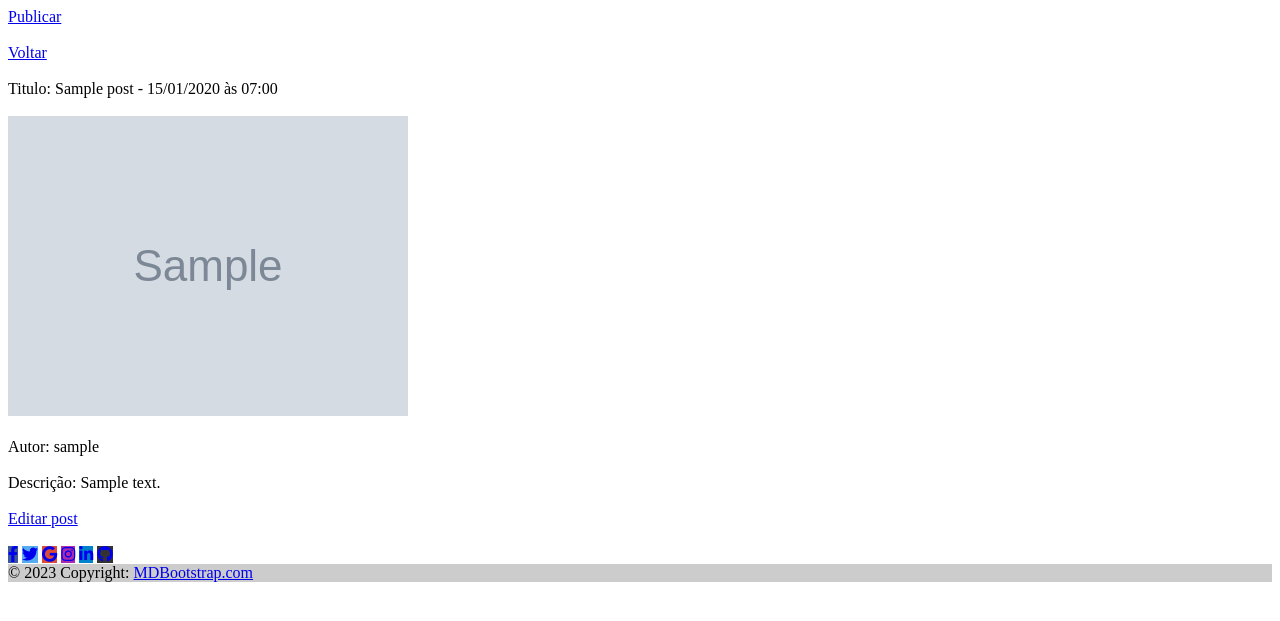
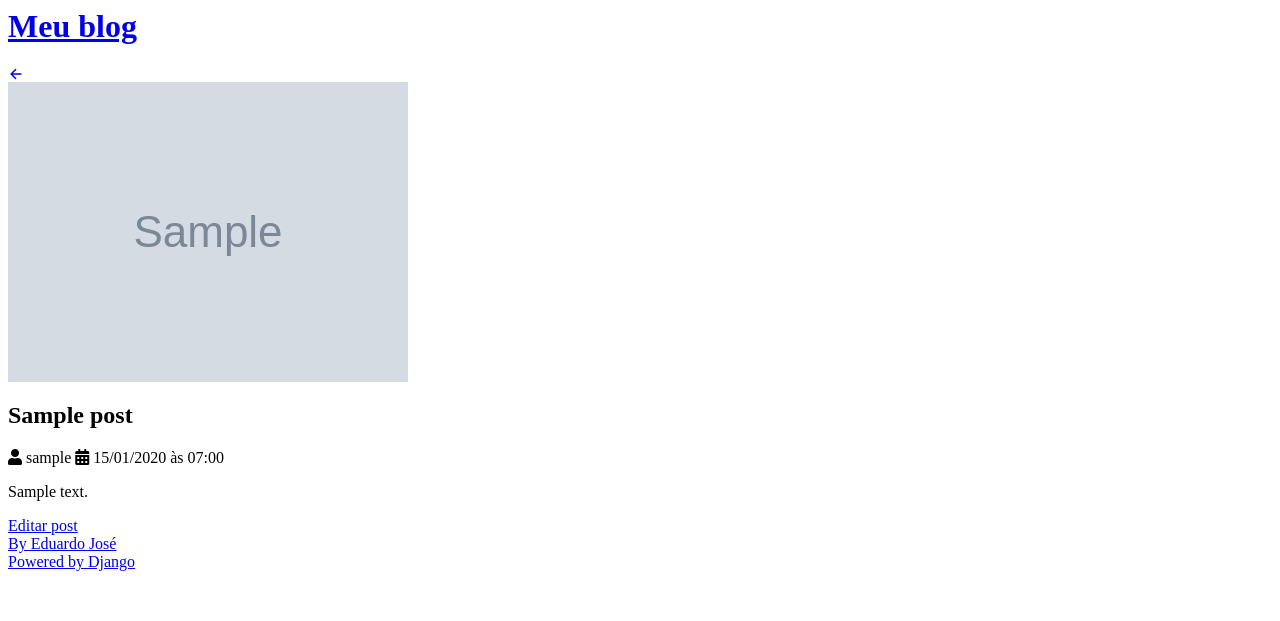
Before and after one commit to eduardoferreira97/Blog, a Django app: a page that uses blog/templates/blog/base.html in a window 1280 px wide. Shown: the top 621 px of the page. Run offline with Django 4.2, Linux system fonts and the light colour scheme; tables that the repository leaves empty hold one stand-in row (values such as "Sample post"); grey boxes marked "Sample" are stand-in pictures; some libraries are stand-ins or nearby versions.

Commit message:
Fazendo o css

```diff
--- a/blog/admin.py
+++ b/blog/admin.py
@@ -1,3 +1,4 @@
+
 from django.contrib import admin
 
 from .models import Post
--- /dev/null
+++ b/blog/forms.py
@@ -0,0 +1,3 @@
+from django.forms import forms
+
+from .models import Post
--- a/blog/post.py
+++ b/blog/post.py
@@ -1,9 +1,11 @@
+# from ckeditor.widgets import CKEditorWidget
 from django import forms
 
 from .models import Post
 
 
 class PostForm(forms.ModelForm):
+    # text = forms.CharField(widget=CKEditorWidget())
 
     class Meta:
 
--- a/blog/templates/blog/base.html
+++ b/blog/templates/blog/base.html
@@ -1,4 +1,9 @@
 {% load static %}
+
+{% block extrahead %}
+<script>window.CKEDITOR_BASEPATH = '/static/ckeditor/ckeditor/';</script>
+{{ block.super }}
+{% endblock %}
 
 <!DOCTYPE html>
 <html lang="pt">
@@ -10,11 +15,13 @@
     <title> {% block title %}Home{% endblock  %}</title>
 </head>
 <body>
-    <a href="{% url 'blog:new_post' %}">Publicar</a> <br>
+    {% include 'blog/header.html' %}
+    {% comment %} {% include 'blog/menu.html' %} {% endcomment %}
+    <main class="main-content-container">
     {% block content %}
 
     {% endblock  %}
-
+    </main>
     {% include 'blog/footer.html' %}
 </body>
 </html>
--- a/blog/templates/blog/detail.html
+++ b/blog/templates/blog/detail.html
@@ -3,20 +3,62 @@
 {% load static %}
 {% block title %} Detalhes{% endblock  %}
 {% block content %}
-    <br>
-    <a href="{% url 'blog:index' %}">Voltar</a>
-    <br> <br>
-    Titulo: {{details.title}} - {{details.created_at|date:"d/m/Y"}} às {{details.created_at|date:"H:i"}}
-    <br><br>
+
+<div class="recipe recipe-item">
+    <a href="{% url 'blog:index' %}"><ion-icon name="arrow-back-outline"></ion-icon></a>
     {% if details.cover %}
-    <img src="{{details.cover.url}}" alt="">
+        <div class="recipe-cover">
+
+                <img src="{{ details.cover.url }}" alt="Temporário">
+
+        </div>
     {% endif %}
-    <br><br>
-    Autor: {{details.author}} <br> <br>
-    Descrição: {{details.text|linebreaksbr}}
-    <br> <br>
-    <a href="{% url 'blog:edit' pk=details.pk %}">Editar post</a>
-    <br><br>
+    <div class="recipe-title-container">
+        <h2 class="recipe-title">
+                {{ details.title }}
+
+        </h2>
+    </div>
+
+    <div class="recipe-author">
+
+        {% if details.author is not None %}
+            <span class="recipe-author-item">
+
+                {% if recipe.author.profile %}
+                    <a href="{% url 'cook:index' %}">
+                {% endif %}
+
+                <i class="fas fa-user"></i>
+                {% if recipe.author.first_name %}
+                    {{ details.author.first_name }} {{ details.author.last_name }}
+                {% else %}
+                    {{ details.author.username }}
+                {% endif %}
+
+                {% if details.author.profile %}
+                    </a>
+                {% endif %}
+
+            </span>
+        {% endif %}
+
+        <span class="recipe-author-item">
+            <i class="fas fa-calendar-alt"></i>
+            {{ details.created_at|date:"d/m/Y" }} às {{ details.created_at|date:"H:i" }}
+        </span>
+
+    </div>
+
+    <div class="recipe-content">
+        <p>{{ details.text|linebreaksbr }}</p>
+    </div>
+<a href="{% url 'blog:edit' pk=details.pk %}">Editar post</a>
+</div>
+
+
+
+
 
 
 
--- a/blog/templates/blog/footer.html
+++ b/blog/templates/blog/footer.html
@@ -1,69 +1,9 @@
-<footer class="bg-light text-center text-white">
-    <!-- Grid container -->
-    <div class="container p-4 pb-0">
-      <!-- Section: Social media -->
-      <section class="mb-4">
-        <!-- Facebook -->
-        <a
-          class="btn text-white btn-floating m-1"
-          style="background-color: #3b5998;"
-          href="#!"
-          role="button"
-          ><i class="fab fa-facebook-f"></i
-        ></a>
+<footer class="main-footer">
+    <div class="developer">
+      <a href="https://www.linkedin.com/in/eduardo-ferreira-05b32a172/" target="_blank" rel="noreferrer noopener">By Eduardo José</a>
+    </div>
 
-        <!-- Twitter -->
-        <a
-          class="btn text-white btn-floating m-1"
-          style="background-color: #55acee;"
-          href="#!"
-          role="button"
-          ><i class="fab fa-twitter"></i
-        ></a>
-
-        <!-- Google -->
-        <a
-          class="btn text-white btn-floating m-1"
-          style="background-color: #dd4b39;"
-          href="#!"
-          role="button"
-          ><i class="fab fa-google"></i
-        ></a>
-
-        <!-- Instagram -->
-        <a
-          class="btn text-white btn-floating m-1"
-          style="background-color: #ac2bac;"
-          href="#!"
-          role="button"
-          ><i class="fab fa-instagram"></i
-        ></a>
-
-        <!-- Linkedin -->
-        <a
-          class="btn text-white btn-floating m-1"
-          style="background-color: #0082ca;"
-          href="#!"
-          role="button"
-          ><i class="fab fa-linkedin-in"></i
-        ></a>
-        <!-- Github -->
-        <a
-          class="btn text-white btn-floating m-1"
-          style="background-color: #333333;"
-          href="#!"
-          role="button"
-          ><i class="fab fa-github"></i
-        ></a>
-      </section>
-      <!-- Section: Social media -->
+    <div class="powered">
+      <a href="https://www.djangoproject.com/" target="_blank" rel="noreferrer noopener">Powered by Django</a>
     </div>
-    <!-- Grid container -->
-
-    <!-- Copyright -->
-    <div class="text-center p-3" style="background-color: rgba(0, 0, 0, 0.2);">
-      © 2023 Copyright:
-      <a class="text-white" href="https://mdbootstrap.com/">MDBootstrap.com</a>
-    </div>
-    <!-- Copyright -->
   </footer>
--- a/blog/templates/blog/head.html
+++ b/blog/templates/blog/head.html
@@ -1,8 +1,4 @@
 {% load static %}
-
-<meta charset="UTF-8">
-<meta http-equiv="X-UA-Compatible" content="IE=edge">
-<meta name="viewport" content="width=device-width, initial-scale=1.0">
 
 <link rel="stylesheet" href="https://cdnjs.cloudflare.com/ajax/libs/font-awesome/5.15.4/css/fontawesome.min.css"
     integrity="sha512-P9vJUXK+LyvAzj8otTOKzdfF1F3UYVl13+F8Fof8/2QNb8Twd6Vb+VD52I7+87tex9UXxnzPgWA3rH96RExA7A=="
@@ -17,10 +13,16 @@
 <link rel="preconnect" href="https://fonts.googleapis.com">
 <link rel="preconnect" href="https://fonts.gstatic.com" crossorigin>
 <link href="https://fonts.googleapis.com/css2?family=Roboto+Slab:wght@900&display=swap" rel="stylesheet">
+{% comment %} <link href="https://cdn.jsdelivr.net/npm/bootstrap@5.3.0-alpha1/dist/css/bootstrap.min.css" rel="stylesheet" integrity="sha384-GLhlTQ8iRABdZLl6O3oVMWSktQOp6b7In1Zl3/Jr59b6EGGoI1aFkw7cmDA6j6gD" crossorigin="anonymous"> {% endcomment %}
+{% comment %} Icons {% endcomment %}
+<script type="module" src="https://unpkg.com/ionicons@5.5.2/dist/ionicons/ionicons.esm.js"></script>
+<script nomodule src="https://unpkg.com/ionicons@5.5.2/dist/ionicons/ionicons.js"></script>
 
-{% comment %} <link rel="stylesheet" href="{% static 'global/css/styles.css' %}"> {% endcomment %}
-{% comment %} <script src="{% static 'global/js/scripts.js' %}"></script> {% endcomment %}
+<link rel="stylesheet" href="{% static 'global/css/styles.css' %}">
+<script src="{% static 'global/js/scripts.js' %}"></script>
 <script src="https://cdn.jsdelivr.net/npm/bootstrap@5.3.0-alpha1/dist/js/bootstrap.bundle.min.js"
         integrity="sha384-w76AqPfDkMBDXo30jS1Sgez6pr3x5MlQ1ZAGC+nuZB+EYdgRZgiwxhTBTkF7CXvN"
         crossorigin="anonymous">
 </script>
+<script type="text/javascript" src="{% static "ckeditor/ckeditor-init.js" %}"></script>
+<script type="text/javascript" src="{% static "ckeditor/ckeditor/ckeditor.js" %}"></script>
--- /dev/null
+++ b/blog/templates/blog/header.html
@@ -0,0 +1,10 @@
+<header class="main-header-container">
+    <div class="main-header container">
+        <h1>
+            <a class="main-logo" href="{% url 'blog:index'%}">
+                {% comment %} <i class="fas fa-utensils main-logo-icon"></i> {% endcomment %}
+                <span class="main-logo-text">Meu blog</span>
+            </a>
+        </h1>
+    </div>
+</header>
--- a/myblog/urls.py
+++ b/myblog/urls.py
@@ -20,7 +20,6 @@ from django.urls import include, path
 
 urlpatterns = [
     path("admin/", admin.site.urls),
-    path("blog/", include("blog.urls"))
-]
-
-urlpatterns += static(settings.MEDIA_URL, document_root=settings.MEDIA_ROOT)
+    path("blog/", include("blog.urls")),
+    path('ckeditor/', include('ckeditor_uploader.urls')),
+] + static(settings.MEDIA_URL, document_root=settings.MEDIA_ROOT)
```
Also changed, not shown: blog/templates/blog/index.html (+54 -6 lines), blog/templates/blog/menu.html (added, +27 -0 lines), blog/templates/blog/post.html (+20 -6 lines), myblog/settings.py (+6 -1 lines), 1 other file.
